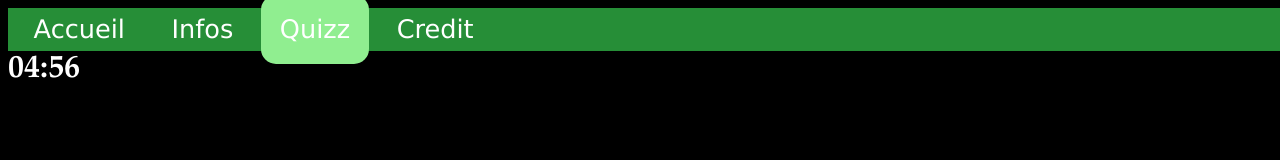
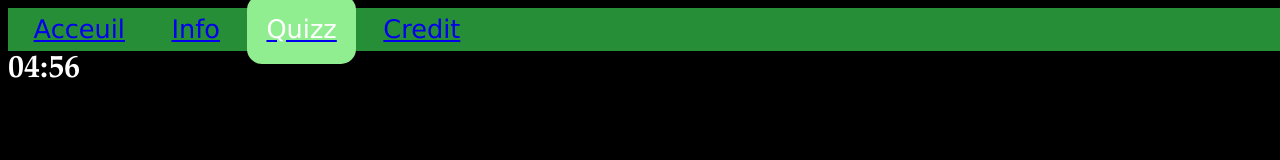
Before and after one commit to Miroredge/NDLI_2022, a plain HTML site: page Site/Quizz/Quizz.html in a window 1280 px wide. Drawn offline with Linux system fonts and the light colour scheme.

Commit message:
Update Quizz.html

```diff
--- a/Site/Quizz/Quizz.html
+++ b/Site/Quizz/Quizz.html
@@ -9,21 +9,15 @@
   <body>
     <div class="navbar">
         <ul>
-            <li>Accueil</li>
-            <li>Infos</li>
-            <li class="active">Quizz</li>
-            <li>Credit</li>
+            <a href="../Credit.html"><li>Acceuil</li></a>
+            <a href="../Credit.html"><li>Info</li></a>
+            <a href="../Credit.html"><li class="active">Quizz</li></a>
+            <a href="../Credit.html"><li>Credit</li></a>
         </ul>
     </div>
 
         <div id="timer"></div>
         <script src="timer.js"></script>
-
-
-
-
-
-
     </body>
 
 </html>
```
